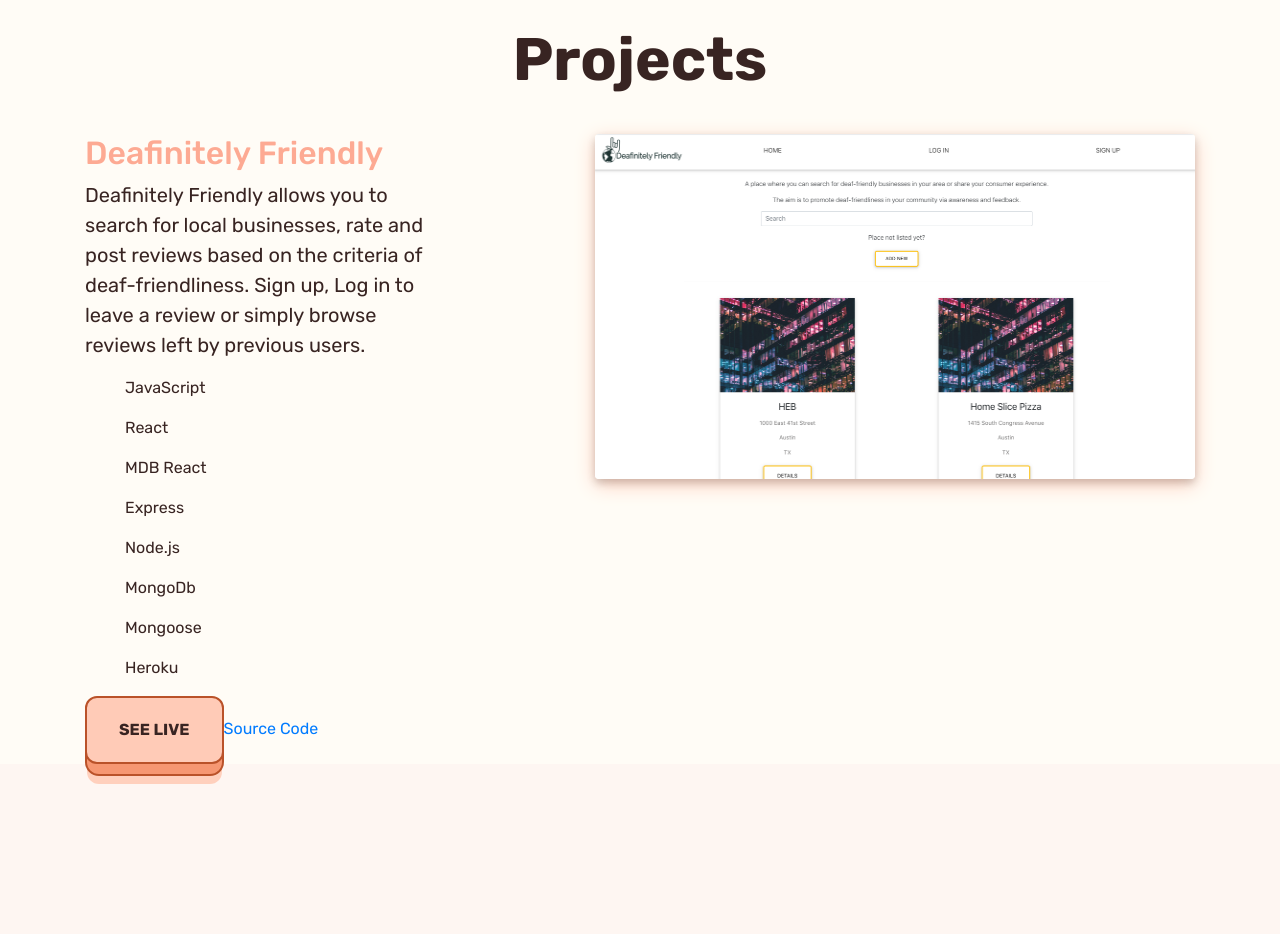
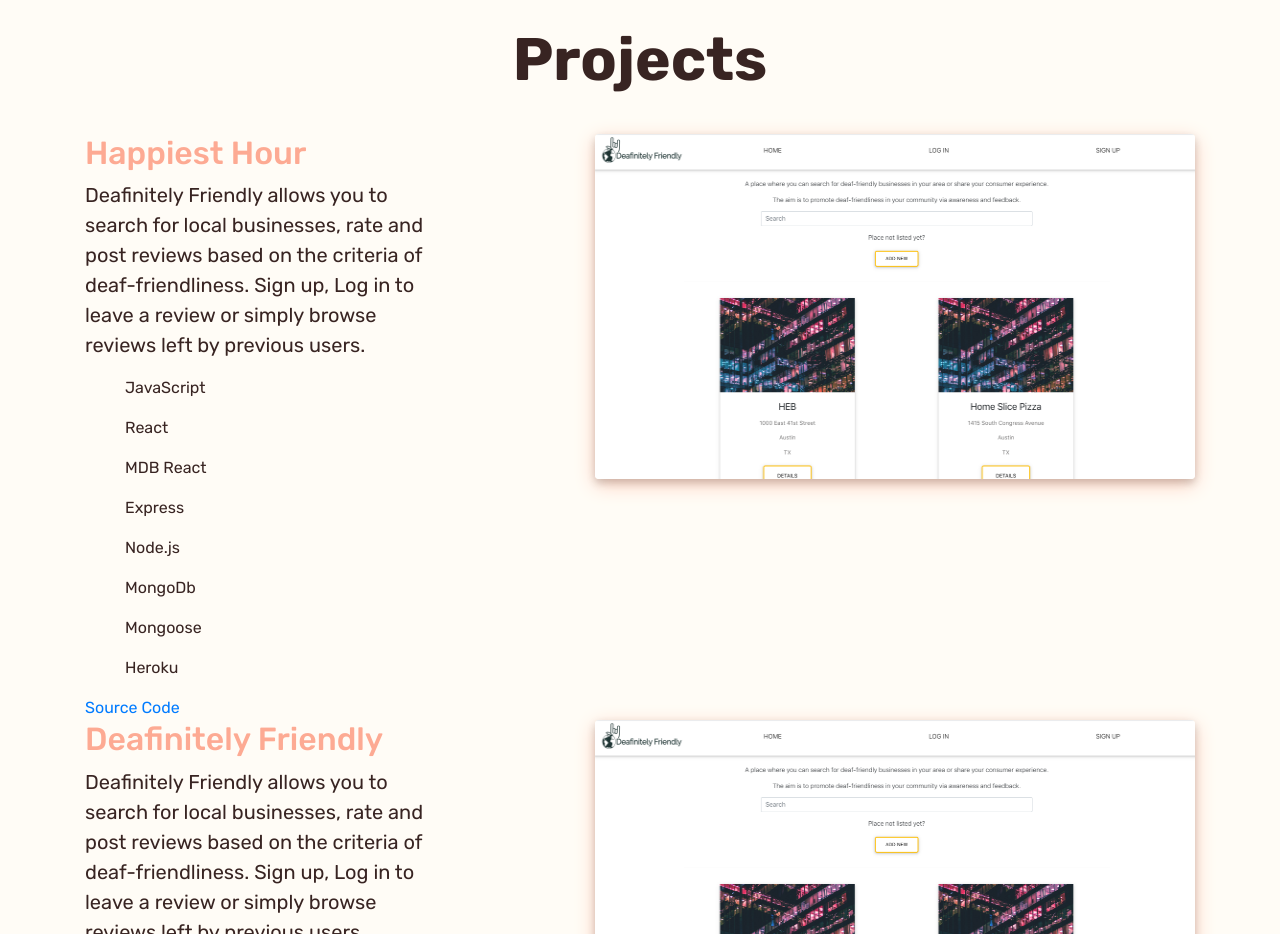
Before and after one commit to beverlyosoria/portfolio, a React (Create React App) app: page / in a window 1280 px wide. Shown: the part 1520-2454 px from the top of the page. Before the commit the page ends 2294 px from the top, so only its background shows below. Built offline with nearby package versions, Linux system fonts and the light colour scheme.

Commit message:
adds happiest hour project

```diff
--- a/src/components/projects.js
+++ b/src/components/projects.js
@@ -19,6 +19,46 @@ class Projects extends Component {
           Projects
         </h1>
         <Container>
+          {/* Project 3 Happiest Hour */}
+          <Row>
+            <Col lg={4} sm={12}>
+              <h2>Happiest Hour</h2>
+
+              <p>
+                Deafinitely Friendly allows you to search for local businesses,
+                rate and post reviews based on the criteria of
+                deaf-friendliness. Sign up, Log in to leave a review or simply
+                browse reviews left by previous users.
+              </p>
+
+              <ul>JavaScript</ul>
+              <ul>React </ul>
+              <ul>MDB React</ul>
+              <ul> Express </ul>
+              <ul>Node.js</ul>
+              <ul>MongoDb</ul>
+              <ul>Mongoose</ul>
+              <ul>Heroku</ul>
+
+              {/* Github Repo Link */}
+              <Link
+                className="project-link"
+                to="https://github.com/beverlyosoria/deafinitely-friendly"
+                target="_blank"
+                rel="noopener noreferrer"
+              >
+                Source Code
+              </Link>
+            </Col>
+            <Col lg={8} sm={12}>
+              <Image
+                src={deafinitely}
+                alt="deafinitely friendly"
+                className="project-img"
+                rounded
+              />
+            </Col>
+          </Row>
           {/* Project 4 Deafinitely Friendly */}
           <Row>
             <Col lg={4} sm={12}>
```
